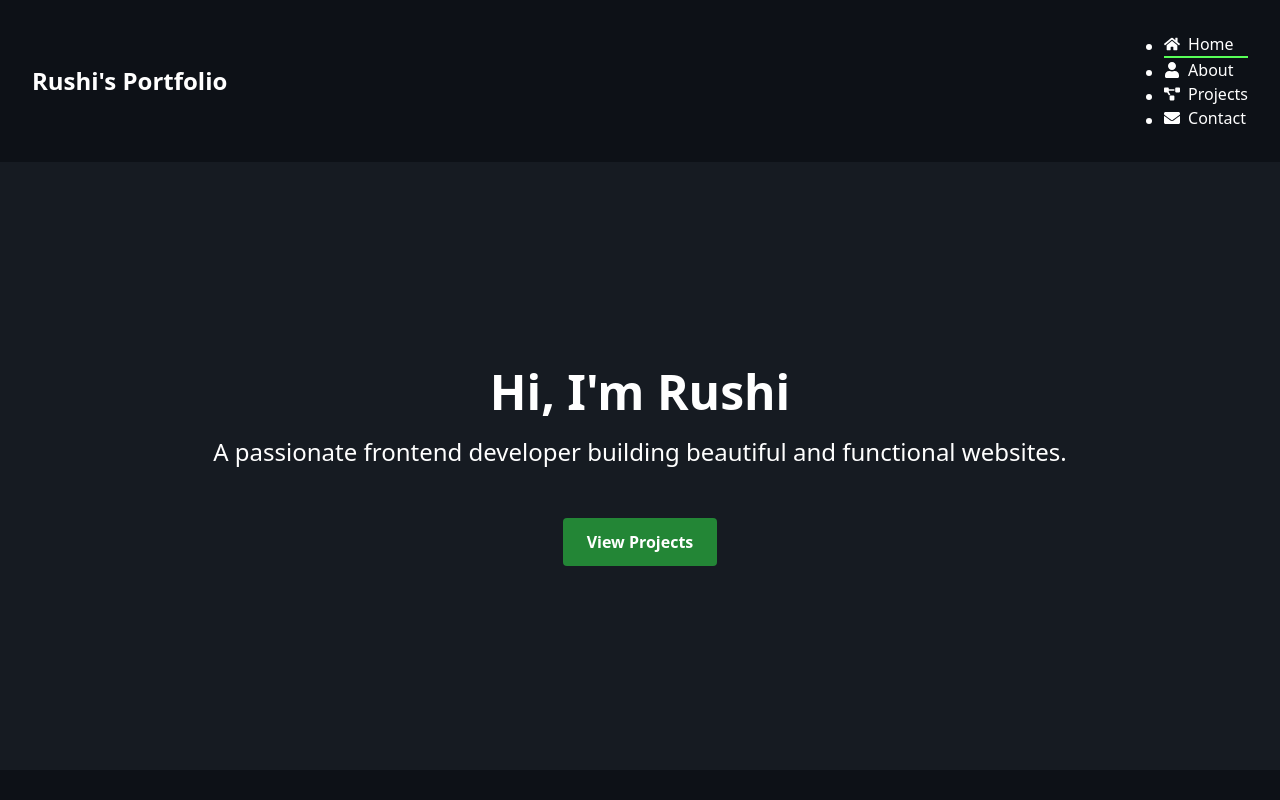
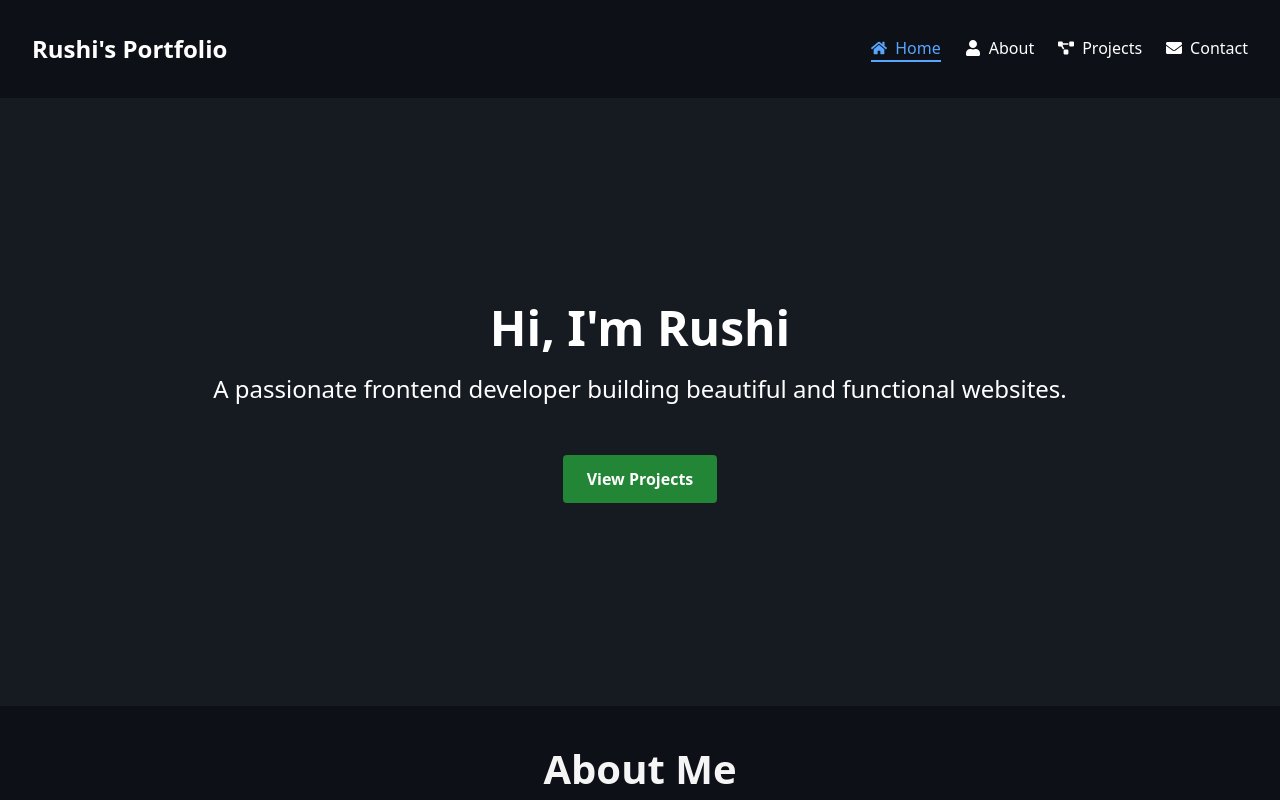
Before and after one commit to Rkb1510/my-portfolio, a React (Vite) app: page / in a window 1280 px wide. Shown: the top 800 px of the page. Built offline with nearby package versions, Linux system fonts and the light colour scheme.

Commit message:
Update navbar

```diff
--- a/src/components/Navbar.css
+++ b/src/components/Navbar.css
@@ -16,6 +16,7 @@
 .nav-links {
   list-style: none;
   display: flex;
+  flex-direction: row;
   gap: 1.5rem;
   margin: 0;
   padding: 0;
@@ -31,9 +32,12 @@
   transition: color 0.3s ease;
 }
 
-.nav-links li a:hover,
-.nav-links li a.is-current {
-  color: #58a6ff;
+.nav-links li:hover a{
+    color: #58a6ff;
+}
+.nav-links li.is-current a {
+  color: #58a5ff;
+  border-bottom: 2px solid #58a6ff;
 }
 
 .nav-icon {
@@ -69,7 +73,6 @@
 
   .nav-links.open {
     transform: translateX(0);
-    display: flex;
   }
 
   .nav-links li {
--- a/src/components/Navbar.jsx
+++ b/src/components/Navbar.jsx
@@ -4,6 +4,7 @@ import React, {useState} from "react";
 import Scrollspy from "react-scrollspy";
 import { FaHome, FaUser, FaProjectDiagram, FaEnvelope, FaBars, FaTimes } from "react-icons/fa";
 import "./Navbar.css";
+import { ul } from "framer-motion/client";
 
 function Navbar() {
     const [menuOpen, setMenuOpen] = useState(false);
@@ -13,18 +14,18 @@ function Navbar() {
         <nav className="navbar">
             <h1 className="logo">Rushi's Portfolio</h1>
 
-            <div className={`nav-links ${menuOpen ? "open" : ""}`}>
-                <Scrollspy
+            <Scrollspy
                 items={["home", "about", "projects", "contact"]}
                 currentClassName="is-current"
                 offset={-100}
+                className={`nav-links ${menuOpen ? "open" : ""}`}
             >
                 <li><a href="#home" onClick={() => setMenuOpen(false)}><FaHome className="nav-icon" /> Home</a></li>
                 <li><a href="#about" onClick={() => setMenuOpen(false)}><FaUser className="nav-icon" /> About</a></li>
                 <li><a href="#projects" onClick={() => setMenuOpen(false)}><FaProjectDiagram className="nav-icon" /> Projects</a></li>
                 <li><a href="#contact" onClick={() => setMenuOpen(false)}><FaEnvelope className="nav-icon" /> Contact</a></li>
             </Scrollspy>
-            </div>
+
 
             <button className="menu-toggle" onClick={toggleMenu} aria-label="Toggle Menu">
                 {menuOpen ? <FaTimes /> : <FaBars />}
```
